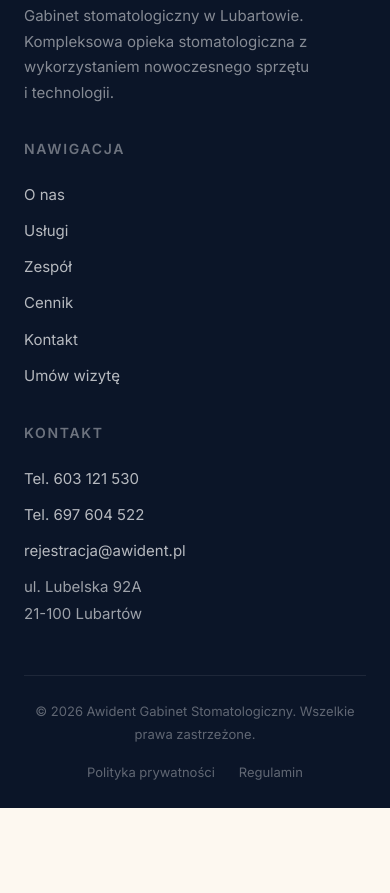
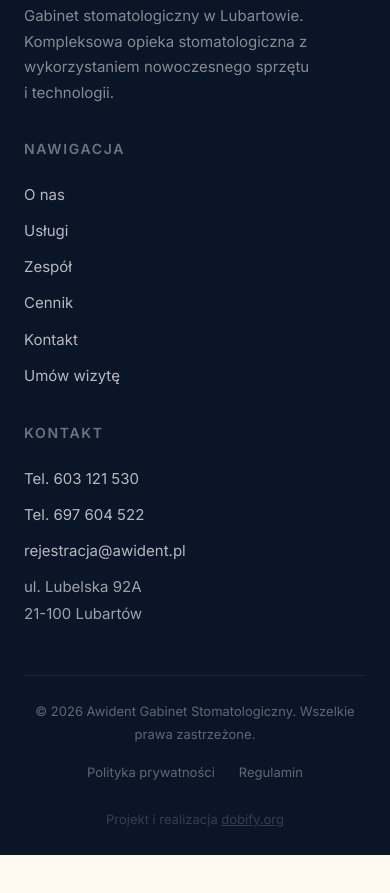
Before and after one commit to korn2222/Awident, a website built with Vite: page index.html in a window 390 px wide. Shown: the part 9180-10073 px from the top of the page. Before the commit the page ends 9988 px from the top, so only its background shows below. Built offline with nearby package versions, Linux system fonts and the light colour scheme.

Commit message:
Add dobify.org credit in footer, fix mobile CTA covering footer content

```diff
--- a/index.html
+++ b/index.html
@@ -693,6 +693,9 @@
                     <a href="#">Polityka prywatności</a>
                     <a href="#">Regulamin</a>
                 </div>
+                <p style="margin-top:0.5rem;font-size:0.8125rem;opacity:0.5;">Projekt i realizacja <a
+                        href="https://dobify.org" target="_blank" rel="noopener"
+                        style="text-decoration:underline;">dobify.org</a></p>
             </div>
         </div>
     </footer>
--- a/styles.css
+++ b/styles.css
@@ -1781,6 +1781,10 @@ h3 {
         display: flex;
     }
 
+    body {
+        padding-bottom: 4.5rem;
+    }
+
     .header__inner {
         height: 68px;
     }
```
